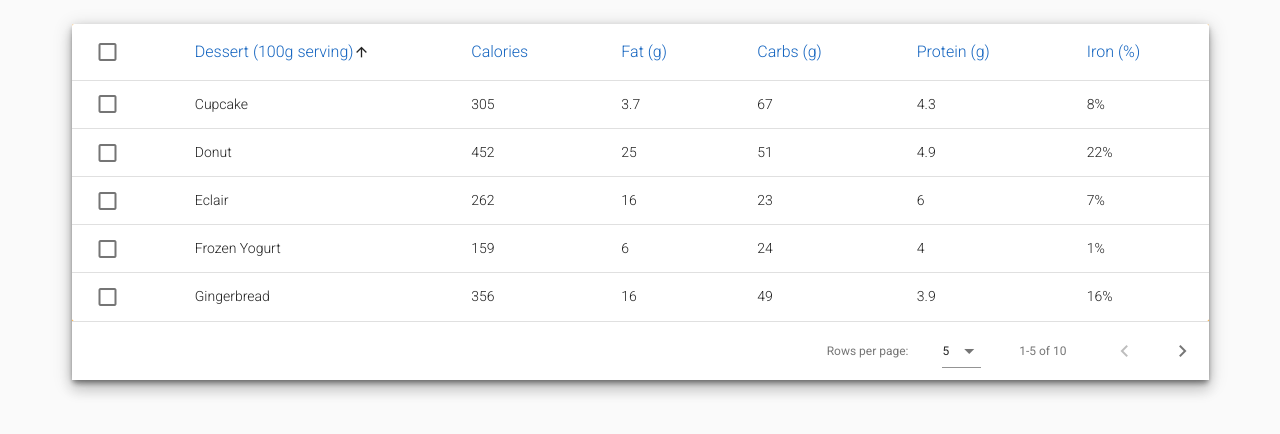
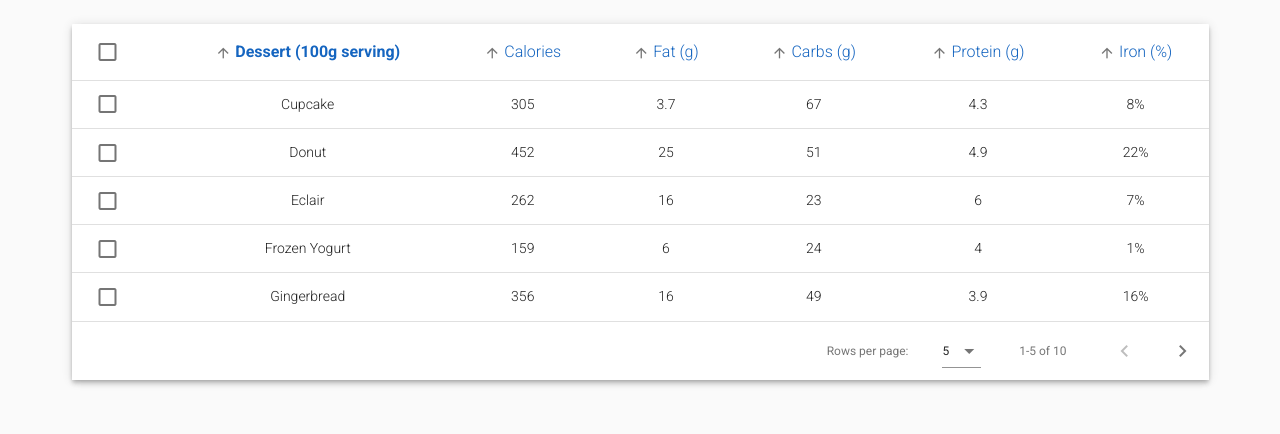
Before and after one commit to dheeraj0259/Vue-Express-App, a Vue app: page /vue-express/dashboard in a window 1280 px wide. Shown: the top 434 px of the page. Built offline with nearby package versions, Linux system fonts and the light colour scheme.

Commit message:
- customized table header

```diff
--- a/src/components/Table.vue
+++ b/src/components/Table.vue
@@ -1,18 +1,34 @@
 <template>
-  <v-card class="theme--dark orange elevation-10">
     <v-data-table
       v-model="selected"
       :headers="headers"
       :items="tableItems"
+      :pagination.sync="pagination"
       select-all
       item-key="name"
       class="elevation-4"
     >
-      <template v-slot:headerCell="props">
-        <span
-          :class="'subheading font-weight-light text--darken-3 ' + headerColor + '--text'"
-          v-text="props.header.text"
-        />
+      <template v-slot:headers="props">
+        <tr>
+          <th>
+            <v-checkbox
+              :input-value="props.all"
+              :indeterminate="props.indeterminate"
+              primary
+              hide-details
+              @click.stop="toggleAll"
+            ></v-checkbox>
+          </th>
+          <th
+            v-for="header in props.headers"
+            :key="header.text"
+            :class="[pagination.descending ? 'desc' : 'asc', header.value === pagination.sortBy ? 'font-weight-bold' : 'font-weight-light', 'subheading text--darken-3 ' + headerColor + '--text']"
+            @click="changeSort(header.value)"
+          >
+            <v-icon small>arrow_upward</v-icon>
+            {{ header.text }}
+          </th>
+        </tr>
       </template>
 
       <template v-slot:items="props">
@@ -21,14 +37,24 @@
             <v-checkbox :input-value="props.selected" primary hide-details></v-checkbox>
           </td>
           <td
-            class="body-1 font-weight-light"
+            class="body-1 font-weight-light text-xs-center"
             v-for="header in headers"
             :key="header.name"
-          >{{ props.item[header.value] }}</td>
+          >
+          <span v-if="Array.isArray(props.item[header.value])">
+            <span v-for="(item, index) in props.item[header.value]" :key="index">
+            <v-chip color="#0f9fff" text-color="white" label>
+                  {{item}}
+            </v-chip>
+            </span>
+          </span>
+          <span v-else>
+          {{ props.item[header.value] }}
+          </span>
+          </td>
         </tr>
       </template>
     </v-data-table>
-  </v-card>
 </template>
 
 <script>
@@ -47,7 +73,23 @@ export default {
     }
   },
   data: () => ({
-    selected: []
-  })
+    selected: [],
+    pagination: {
+    }
+  }),
+  methods: {
+    toggleAll() {
+      if (this.selected.length) this.selected = [];
+      else this.selected = this.desserts.slice();
+    },
+    changeSort(column) {
+      if (this.pagination.sortBy === column) {
+        this.pagination.descending = !this.pagination.descending;
+      } else {
+        this.pagination.sortBy = column;
+        this.pagination.descending = false;
+      }
+    }
+  }
 };
 </script>
```
Also changed, not shown: src/pages/Dashboard.vue (+14 -8 lines).
